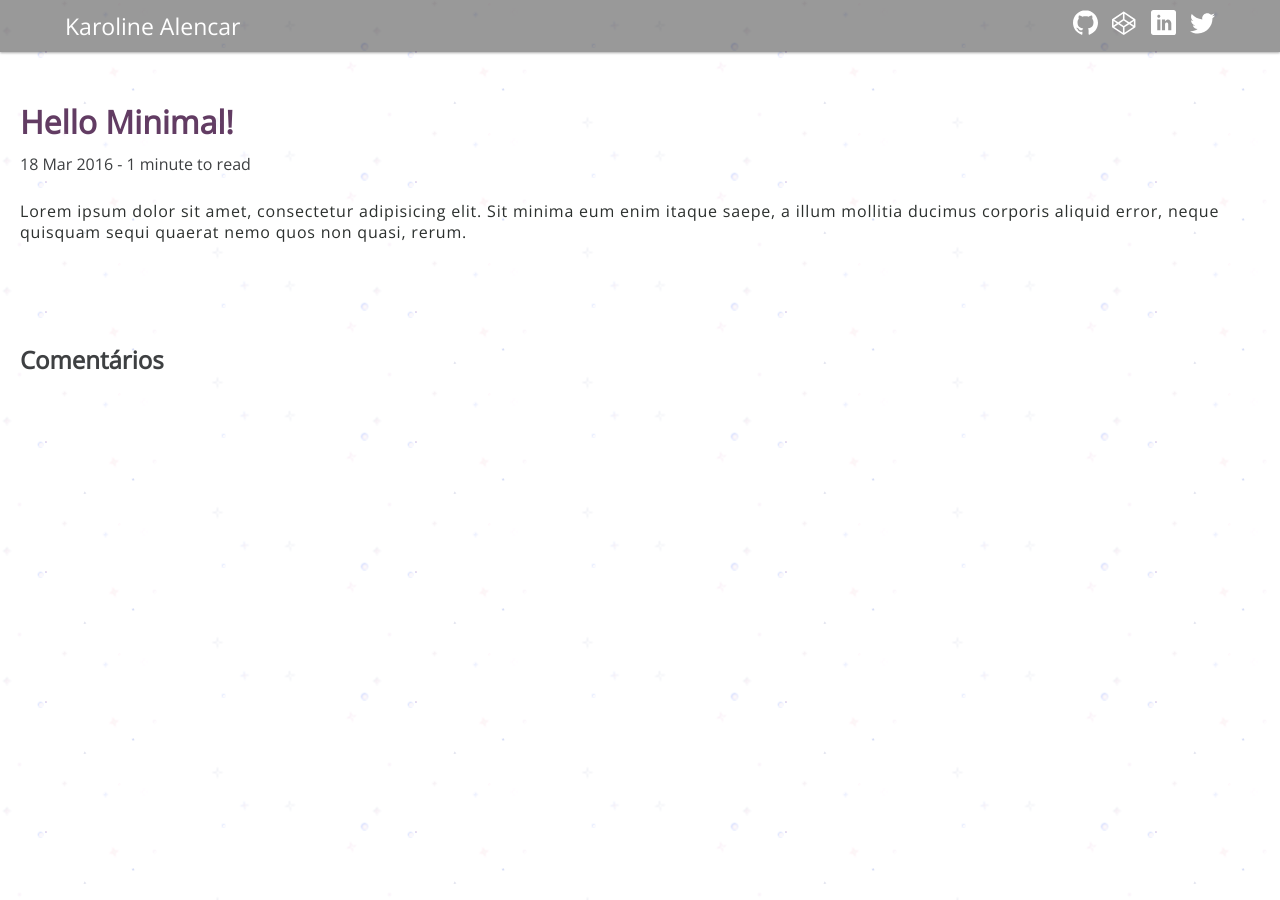
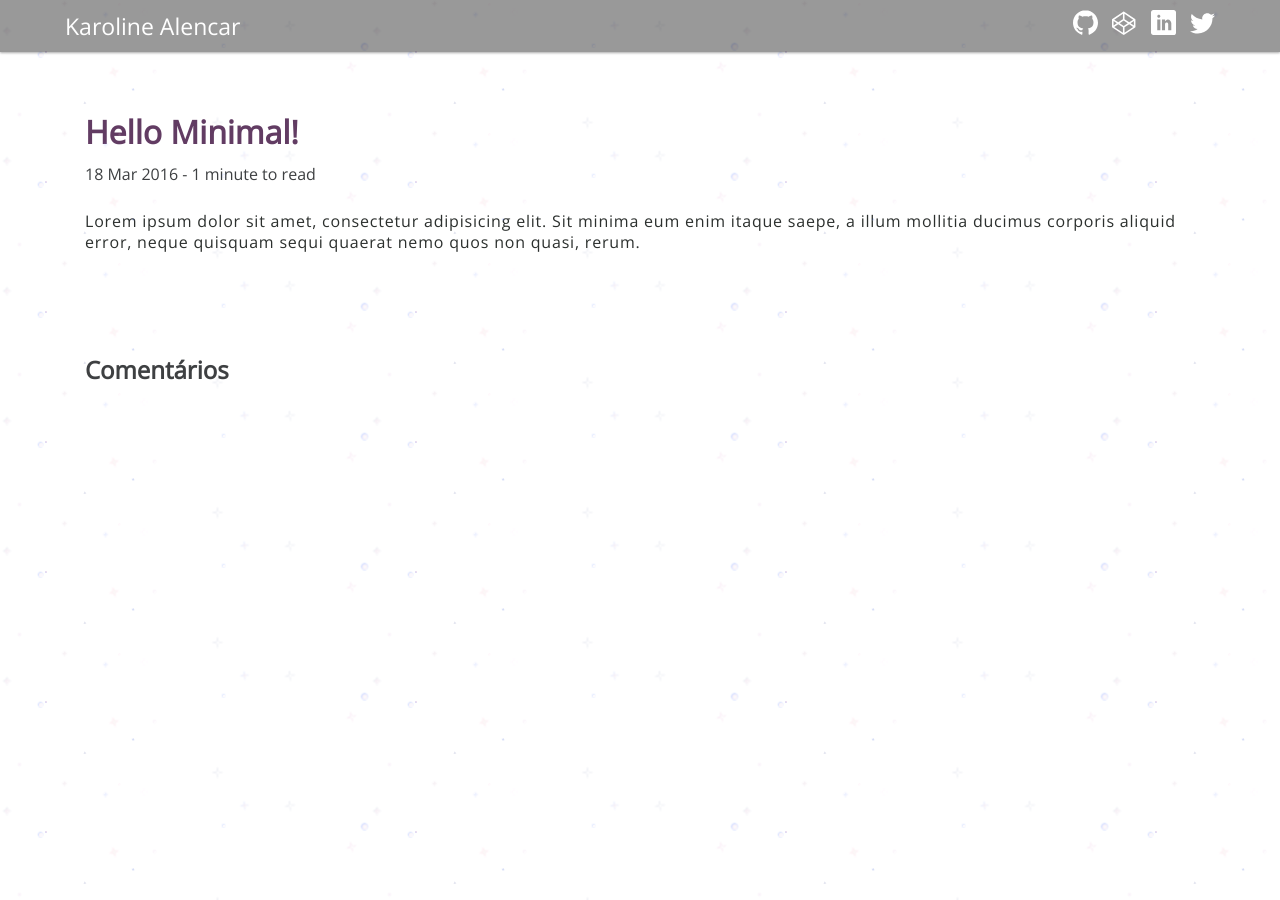
Before and after one commit to karolinedealencar/karolinedealencar.com.br, a Jekyll site: the page built from _posts/2016-03-17-hello-minimal.md, in a window 1280 px wide. Built offline with Jekyll 4.4.1, drawn with Linux system fonts in a browser that asks for light colours; comment, search, counter and statistics services are not loaded.

Commit message:
Padronização HTML ealteração do transition/box-shadow.

```diff
--- a/_includes/header.html
+++ b/_includes/header.html
@@ -3,28 +3,28 @@
     <header class="header">
       <div class="container">
         <h1 class="header__title">
-          <a href="{{ site.baseurl }}/" class="header__title">{{ site.title }}</a>
+          <a class="header__title" href="{{ site.baseurl }}/">{{ site.title }}</a>
         </h1>
         <nav class="header__nav">
           <ul class="header__list">
             <li class="header__item">
-              <a href="https://github.com/KarolinedeAlencar" class="header__link" target="_blank">
-                <img src="img/github.svg" alt="Ícone do Github em branco" class="header__icon">
+              <a class="header__link" href="https://github.com/KarolinedeAlencar" target="_blank">
+                <img class="header__icon" src="img/github.svg" alt="Ícone do Github em branco">
               </a>
             </li>
             <li class="header__item">
-              <a href="https://codepen.io/KarolinedeAlencar/" class="header__link" target="_blank">
-                <img src="img/codepen.svg" alt="Ícone do CodePen em branco" class="header__icon">
+              <a class="header__link" href="https://codepen.io/KarolinedeAlencar/"target="_blank">
+                <img class="header__icon" src="img/codepen.svg" alt="Ícone do CodePen em branco" >
               </a>
             </li>
             <li class="header__item">
-              <a href="www.linkedin.com/in/karolinedealencar" class="header__link" target="_blank">
-                <img src="img/linkedin.svg" alt="Ícone do Linkedin em branco" class="header__icon">
+              <a class="header__link" href="https://linkedin.com/in/karolinedealencar" target="_blank">
+                <img class="header__icon" src="img/linkedin.svg" alt="Ícone do Linkedin em branco">
               </a>
             </li>
             <li class="header__item">
-              <a href="https://twitter.com/karoldalencar" class="header__link"  target="_blank">
-                <img src="img/twitter.svg" alt="Ícone do Twitter em branco" class="header__icon">
+              <a class="header__link" href="https://twitter.com/karoldalencar" target="_blank">
+                <img class="header__icon" src="img/twitter.svg" alt="Ícone do Twitter em branco">
               </a>
             </li>
           </ul>
--- a/_layouts/post.html
+++ b/_layouts/post.html
@@ -3,9 +3,9 @@
 ---
 </div>
 </div>
-
 {% include minutes-to-read.html %}
 
+<div class="container">
   <article class="post__page">
       <h1 class="post__title">{{ page.title }}</h1>
       <div class="post__date">
@@ -16,5 +16,5 @@
       {{ content }}
 
   </article>
-
   {% include comments.html %}
+</div>
--- a/_sass/_base.scss
+++ b/_sass/_base.scss
@@ -19,7 +19,7 @@
   font-weight: bold;
   color: #623C63;
   cursor: pointer;
-  transition: 3s;
+  transition: 1s;
 }
 
 a:hover {
--- a/_sass/_style.scss
+++ b/_sass/_style.scss
@@ -69,6 +69,8 @@
   width: 150px;
   height: 150px;
   border-radius: 100%;
+  box-shadow: 0 1px 3px rgba(0,0,0,0.12), 0 1px 2px rgba(0,0,0,0.24);
+  transition: all 0.3s cubic-bezier(.25,.8,.25,1);
   @media (min-width: 768px) {
     width: 200px;
     height: 200px;
--- a/index.html
+++ b/index.html
@@ -4,7 +4,7 @@
 
     <div class="container">
       <section class="about">
-        <img src="img/retrato.jpg" alt="Foto da autora do blog" class="about__img">
+        <img class="about__img" src="img/retrato.jpg" alt="Foto da autora do blog">
         <h2 class="about__h">Olá! =)</h2>
         <p class="about__p">
           Meu nome é Karoline,
@@ -26,7 +26,7 @@
       {% else %}
         {% for post in site.posts %}
         <article class="post">
-          <a href="{{ site.baseurl }}{{ post.url }}" class="post__link">
+          <a class="post__link" href="{{ site.baseurl }}{{ post.url }}">
             <h3 class="post__title">
               {{ post.title }}
             </h3>
```
Lines whose indentation alone changed are shown as unchanged.
